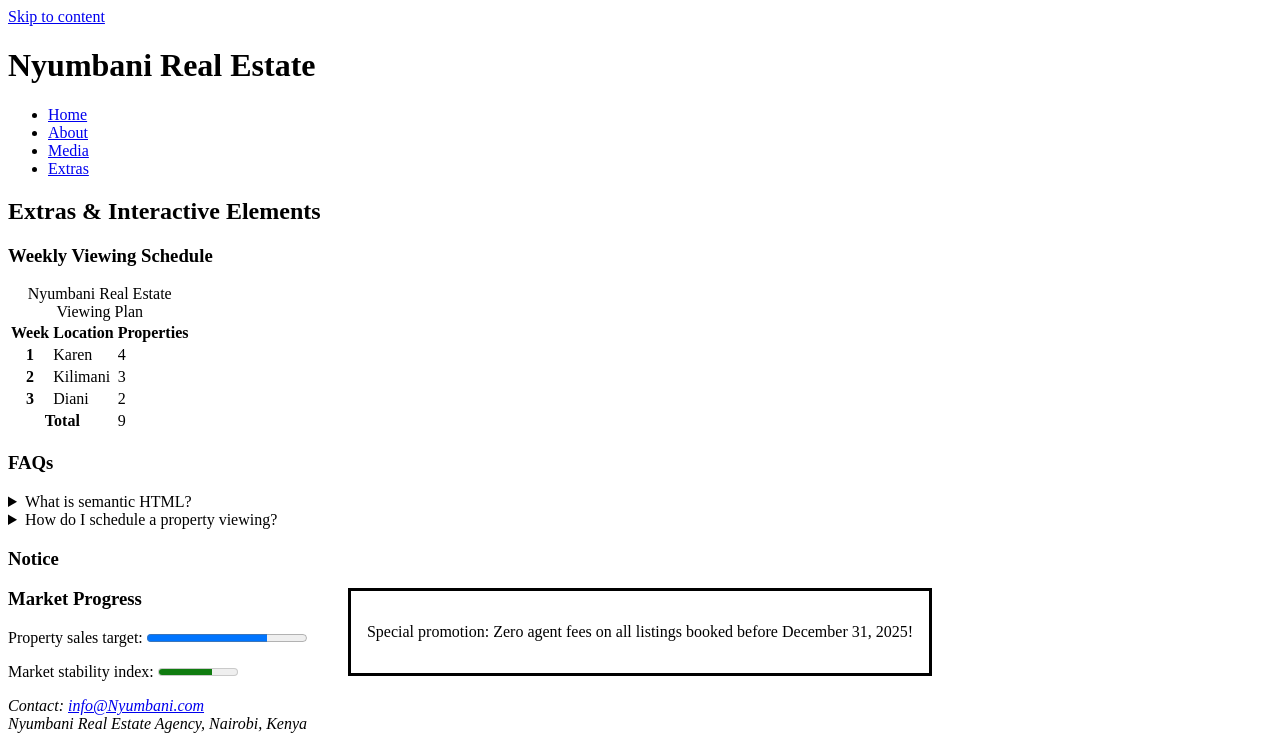
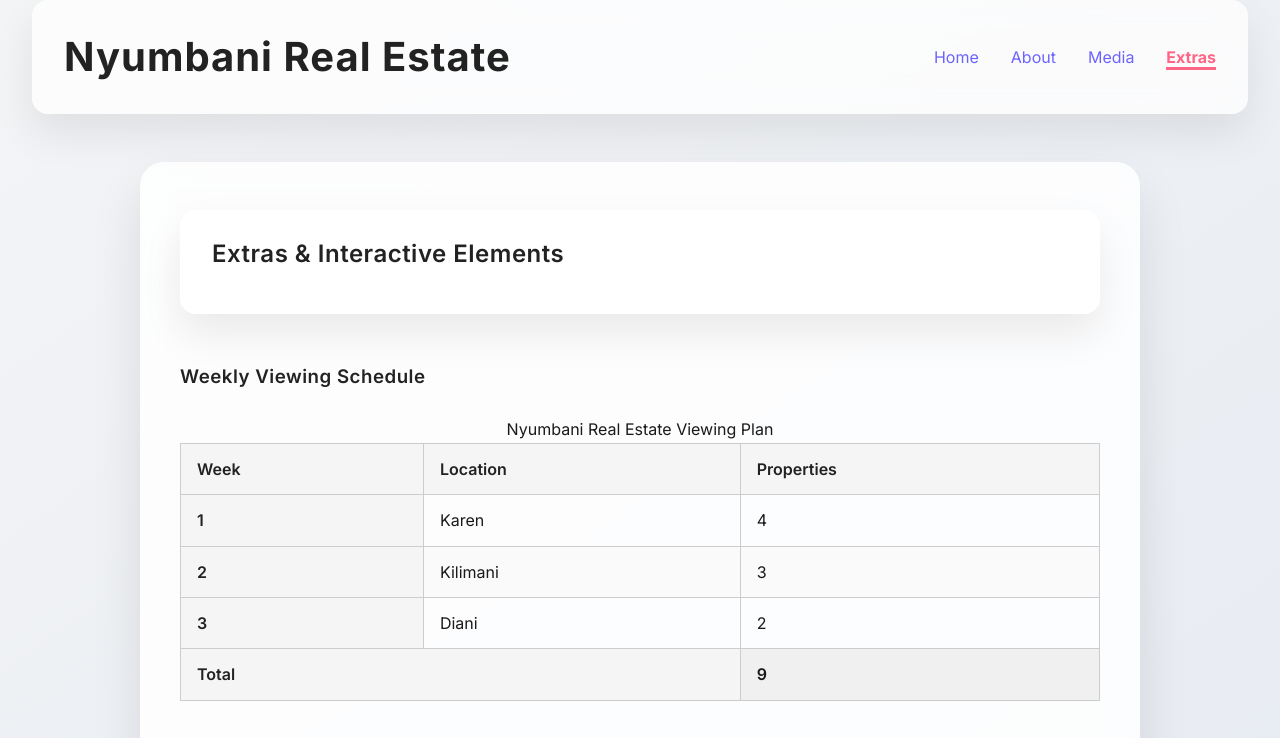
Before and after one commit to Xgambino/html5-practical, a plain HTML site: page extras.html in a window 1280 px wide. Shown: the top 738 px of the page. Drawn offline with Linux system fonts and the light colour scheme.

Commit message:
Add CSS styles for consistent design across pages

```diff
--- /dev/null
+++ b/assets/css/styles.css
@@ -0,0 +1,291 @@
+/* NYUMBANI REAL ESTATE — MODERN LUXURY CSS
+   Fully annotated for learning and maintainability */
+
+/* Import Modern Fonts from Google Fonts
+   Inter: clean sans-serif for body & headings
+   Fira Code: monospace for inline code samples */
+@import url('https://fonts.googleapis.com/css2?family=Inter:wght@400;500;600;700&family=Fira+Code:wght@400;500&display=swap');
+
+/* Reset & Base Styles */
+/* Removes default browser margin/padding and ensures consistent box-sizing */
+* {
+  margin: 0;
+  padding: 0;
+  box-sizing: border-box; /* makes width/padding/border calculations easier */
+}
+
+/* Base HTML styling */
+html {
+  scroll-behavior: smooth; /* smooth scrolling for anchor links */
+  font-family: 'Inter', 'Helvetica Neue', Helvetica, Arial, sans-serif; /* modern fonts */
+  background: linear-gradient(145deg, #f3f4f6, #e2e8f0); /* subtle gradient background */
+  color: #1a1a1a; /* default text color */
+}
+
+/* Body styling */
+body {
+  line-height: 1.65; /* more readable line height */
+  font-size: 1rem; /* default font size */
+  padding: 0 2rem; /* horizontal padding for breathing room */
+  background-attachment: fixed; /* keeps gradient fixed on scroll */
+}
+
+/* Links styling */
+a {
+  color: #6c63ff; /* default link color */
+  text-decoration: none; /* remove underline */
+  position: relative; /* required for underline animation pseudo-element */
+  transition: all 0.3s ease; /* smooth hover/focus effects */
+}
+/* Underline effect for links */
+a::after {
+  content: '';
+  position: absolute;
+  width: 0; /* hidden by default */
+  height: 2px;
+  bottom: -2px;
+  left: 0;
+  background: #ff6584; /* accent color */
+  transition: width 0.3s;
+}
+/* Expand underline on hover */
+a:hover::after {
+  width: 100%;
+}
+a:hover {
+  color: #ff6584; /* link color changes on hover */
+  transform: translateY(-1px); /* subtle lift effect */
+}
+
+/* Skip link for accessibility (keyboard navigation) */
+a[href="#main"] {
+  position: absolute; /* hide offscreen by default */
+  left: -999px;
+  top: -999px;
+  background: #6c63ff;
+  color: #fff;
+  padding: 0.5rem 1rem;
+  border-radius: 8px;
+  z-index: 1000;
+}
+/* Bring skip link into view when focused */
+a[href="#main"]:focus {
+  left: 1rem;
+  top: 1rem;
+}
+
+/* Header & Navigation */
+header {
+  display: flex; /* horizontal layout */
+  justify-content: space-between; /* space between title and nav */
+  align-items: center; /* vertically center elements */
+  padding: 1.5rem 2rem;
+  border-radius: 16px;
+  background: rgba(255,255,255,0.75); /* glass effect */
+  box-shadow: 0 20px 40px rgba(0,0,0,0.08); /* soft shadow */
+  backdrop-filter: blur(15px); /* blur behind header for frosted glass */
+  margin-bottom: 3rem; /* spacing below header */
+  transition: all 0.3s ease;
+}
+
+header h1 {
+  font-size: 2.5rem; /* large main heading */
+  font-weight: 700;
+  color: #222;
+  letter-spacing: 1px;
+}
+
+/* Navigation menu */
+nav ul {
+  display: flex; /* horizontal layout */
+  gap: 2rem; /* space between links */
+  list-style: none; /* remove bullets */
+}
+
+/* Highlight current page link */
+nav a[aria-current="page"] {
+  font-weight: 700;
+  color: #ff6584; /* accent color */
+  border-bottom: 3px solid #ff6584; /* visual indicator */
+}
+
+/* Main content area */
+main {
+  max-width: 1000px; /* limits width for readability */
+  margin: 0 auto 4rem auto; /* centers content and adds bottom margin */
+}
+
+/* Article card */
+article {
+  background: rgba(255,255,255,0.85); /* semi-transparent white card */
+  padding: 3rem 2.5rem;
+  border-radius: 24px; /* rounded corners */
+  box-shadow: 0 25px 50px rgba(0,0,0,0.1); /* soft shadow */
+  backdrop-filter: blur(15px); /* glassmorphism effect */
+  transition: transform 0.3s ease, box-shadow 0.3s ease;
+}
+/* Hover lift effect on article card */
+article:hover {
+  transform: translateY(-5px); /* subtle movement */
+  box-shadow: 0 35px 60px rgba(0,0,0,0.15); /* slightly stronger shadow */
+}
+
+/* Article headings */
+article h2, article h3, article h4 {
+  margin-bottom: 1rem; /* spacing below heading */
+  color: #222;
+  font-weight: 600;
+  letter-spacing: 0.5px;
+}
+
+/* Sections within articles */
+section {
+  margin-bottom: 2.5rem; /* spacing between sections */
+}
+
+/* Lists styling */
+ul, ol {
+  padding-left: 1.5rem;
+}
+ul li::marker, ol li::marker {
+  color: #6c63ff; /* colored bullets/numbers */
+  font-weight: 700;
+}
+
+/* Tables styling */
+table {
+  width: 100%; /* full width */
+  border-collapse: collapse; /* merge borders */
+  margin: 1.5rem 0;
+  background: transparent;
+}
+th, td {
+  padding: 0.75rem 1rem;
+  text-align: left;
+  border: 1px solid #ccc; /* table borders */
+}
+th {
+  background: #f5f5f5; /* header row color */
+  font-weight: 600;
+  color: #222;
+}
+tbody tr:nth-child(even) {
+  background: #fafafa; /* zebra striping */
+}
+tfoot {
+  font-weight: 600;
+  background: #f0f0f0;
+}
+
+/* Details & Summary (Accordion effect) */
+details {
+  background: rgba(108, 99, 255, 0.08); /* soft purple background */
+  padding: 1.25rem;
+  border-radius: 16px;
+  margin-bottom: 1rem;
+  cursor: pointer;
+  transition: background 0.3s ease, transform 0.2s ease;
+}
+details[open] {
+  background: rgba(108, 99, 255, 0.15); /* slightly stronger when open */
+  transform: translateY(-2px); /* subtle lift */
+}
+
+/* Dialog boxes (in-flow) */
+dialog[open] {
+  position: static; /* normal flow, not floating */
+  transform: none;
+  width: 100%; /* full width */
+  max-width: none;
+  margin-top: 1rem;
+  padding: 1rem 1.25rem;
+  border-radius: 12px;
+  border: 1px solid #ccc;
+  background: #fff; /* white background */
+  box-shadow: 0 5px 15px rgba(0,0,0,0.08); /* soft shadow */
+  resize: none; /* disable resize handle */
+  overflow: visible; /* ensure content visible */
+}
+
+/* Progress bar styling */
+progress {
+  width: 100%;
+  height: 1.5rem;
+  border-radius: 12px;
+  overflow: hidden;
+}
+progress::-webkit-progress-bar {
+  background: rgba(0,0,0,0.05); /* bar background */
+}
+progress::-webkit-progress-value {
+  background: linear-gradient(90deg, #6c63ff, #ff6584); /* gradient fill */
+}
+
+/* Meter styling */
+meter {
+  width: 100%;
+  height: 1.5rem;
+  border-radius: 12px;
+}
+
+/* Aside (sidebar or side notes) */
+aside {
+  background: rgba(108, 99, 255, 0.08);
+  padding: 1.5rem;
+  border-radius: 16px;
+  margin-top: 2.5rem;
+  box-shadow: 0 15px 40px rgba(0,0,0,0.05);
+}
+
+/* Footer styling */
+footer {
+  text-align: center;
+  padding: 1.5rem 0;
+  font-size: 0.95rem;
+  color: #555;
+  margin-top: 3rem;
+}
+
+/* Media elements (images, video, audio) */
+img, video, audio {
+  max-width: 100%; /* responsive */
+  border-radius: 16px;
+  margin-top: 1rem;
+  box-shadow: 0 15px 50px rgba(0,0,0,0.08);
+  transition: transform 0.3s ease, box-shadow 0.3s ease;
+}
+img:hover, video:hover {
+  transform: scale(1.02); /* subtle zoom effect */
+  box-shadow: 0 25px 60px rgba(0,0,0,0.15); /* stronger shadow on hover */
+}
+
+/* Inline code and sample elements */
+code, kbd, samp {
+  background: rgba(108, 99, 255, 0.1);
+  padding: 0.25rem 0.5rem;
+  border-radius: 8px;
+  font-family: 'Fira Code', monospace; /* monospace font for code readability */
+}
+
+/* Blockquotes */
+blockquote {
+  border-left: 5px solid #6c63ff; /* colored accent bar */
+  padding-left: 1rem;
+  margin: 1rem 0;
+  color: #555;
+  font-style: italic;
+  background: rgba(108, 99, 255, 0.05); /* subtle background highlight */
+  border-radius: 12px;
+}
+
+/* Time elements styling */
+time {
+  font-weight: 500;
+  color: #6c63ff;
+  letter-spacing: 0.5px;
+}
+
+/* Global transitions */
+* {
+  transition: all 0.3s ease; /* smooth hover/focus effects for all elements */
+}
--- a/extras.html
+++ b/extras.html
@@ -6,6 +6,8 @@
   <meta name="description" content="Nyumbani Real Estate Extras: tables, interactive HTML5 elements, and microcontent examples." />
   <meta name="viewport" content="width=device-width, initial-scale=1" />
   <link rel="canonical" href="https://xgambino.github.io/html5-practical/extras.html" />
+  <link rel="stylesheet" href="assets/css/styles.css">
+
 </head>
 <body>
   <!-- Accessibility: skip link -->
```
Also changed, not shown: about.html (+2 -0 lines), index.html (+2 -0 lines), media.html (+2 -0 lines).
